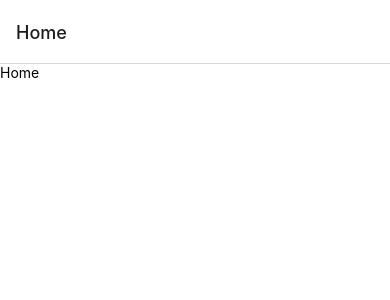
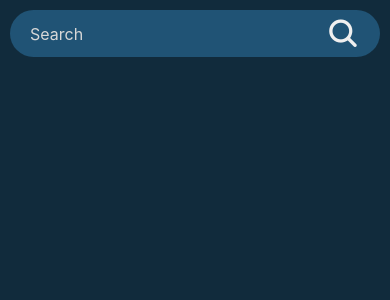
Before and after one commit to Abdiel49/TG-UsersApp, a React Native app: screen / in a window 390 px wide. Shown: the top 300 px of the page. Built offline with nearby package versions, Linux system fonts and the light colour scheme.

Commit message:
add colors and search input in HomeScreen

```diff
--- a/package.json
+++ b/package.json
@@ -16,7 +16,8 @@
     "react-native": "0.68.2",
     "react-native-gesture-handler": "^2.4.2",
     "react-native-safe-area-context": "^4.2.5",
-    "react-native-screens": "^3.13.1"
+    "react-native-screens": "^3.13.1",
+    "react-native-vector-icons": "^9.1.0"
   },
   "devDependencies": {
     "@babel/core": "^7.12.9",
--- /dev/null
+++ b/src/components/molecules/search/SearchInput.js
@@ -0,0 +1,64 @@
+import {StyleSheet, View, TextInput} from 'react-native';
+import React, {useState} from 'react';
+import Ionicons from 'react-native-vector-icons/Ionicons';
+
+import {colors} from '../../../styles/colors';
+
+const SearchInput = () => {
+  const [inputValue, setInputValue] = useState(null);
+  const [iconName, setIconName] = useState('ios-search');
+
+  const onChange = text => {
+    setInputValue(text);
+  };
+
+  const handleSearch = () => {
+    if (iconName === 'ios-close') {
+      setIconName('ios-search');
+      setInputValue(null);
+    } else if (inputValue) {
+      console.log('Search input value', inputValue);
+      setIconName('ios-close');
+    }
+  };
+
+  return (
+    <View style={styles.container}>
+      <TextInput
+        style={styles.textInput}
+        value={inputValue || ''}
+        onChangeText={onChange}
+        blurOnSubmit={true}
+        returnKeyType="search"
+        placeholder="Search"
+        placeholderTextColor={colors.grey}
+        onSubmitEditing={handleSearch}
+      />
+      <Ionicons name={iconName} style={styles.icon} onPress={handleSearch} />
+    </View>
+  );
+};
+
+export default SearchInput;
+
+const styles = StyleSheet.create({
+  container: {
+    flexDirection: 'row',
+    backgroundColor: colors.primary,
+    margin: 10,
+    paddingVertical: 5,
+    paddingHorizontal: 20,
+    borderRadius: 50,
+  },
+  textInput: {
+    color: colors.white,
+    fontSize: 16,
+    // backgroundColor: colors.white,
+    width: '90%',
+  },
+  icon: {
+    color: colors.white,
+    fontSize: 34,
+    alignSelf: 'center',
+  },
+});
--- a/src/navigation/AppNavigation.js
+++ b/src/navigation/AppNavigation.js
@@ -17,7 +17,7 @@ const AppNavigation = () => {
         <Stack.Screen
           name={screens.home}
           component={Home}
-          options={{title: 'Home'}}
+          options={{title: 'Home', headerShown: false}}
         />
       </Stack.Navigator>
     </NavigationContainer>
--- a/src/screens/Home.js
+++ b/src/screens/Home.js
@@ -1,10 +1,12 @@
-import {StyleSheet, Text, View} from 'react-native';
+import {StyleSheet, View} from 'react-native';
 import React from 'react';
+import SearchInput from '../components/molecules/search/SearchInput';
+import {colors} from '../styles/colors';
 
 const Home = () => {
   return (
     <View style={styles.container}>
-      <Text style={styles.text}>Home</Text>
+      <SearchInput />
     </View>
   );
 };
@@ -14,7 +16,7 @@ export default Home;
 const styles = StyleSheet.create({
   container: {
     flex: 1,
-    backgroundColor: '#fff',
+    backgroundColor: colors.background,
   },
   text: {
     color: '#000',
--- /dev/null
+++ b/src/styles/colors.js
@@ -0,0 +1,7 @@
+export const colors = {
+  primary: '#205375',
+  background: '#112B3C',
+  acction: '#F66B0E',
+  white: '#EFEFEF',
+  grey: '#D8D8D8',
+};
```
Also changed, not shown: src/components/atoms/TextInput.js (added, +14 -0 lines), 2 other files (tests, documents, lock files or other folders).
